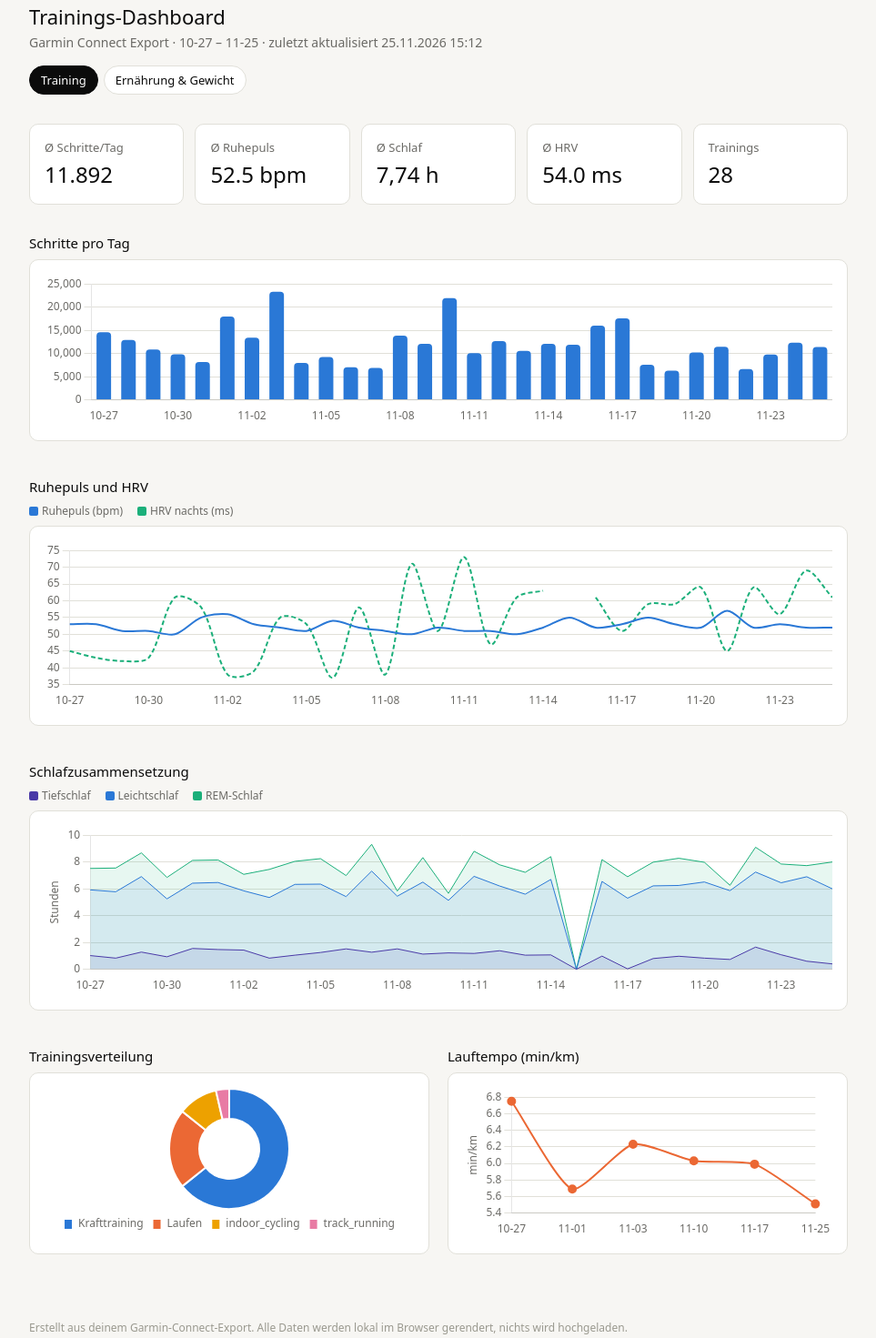
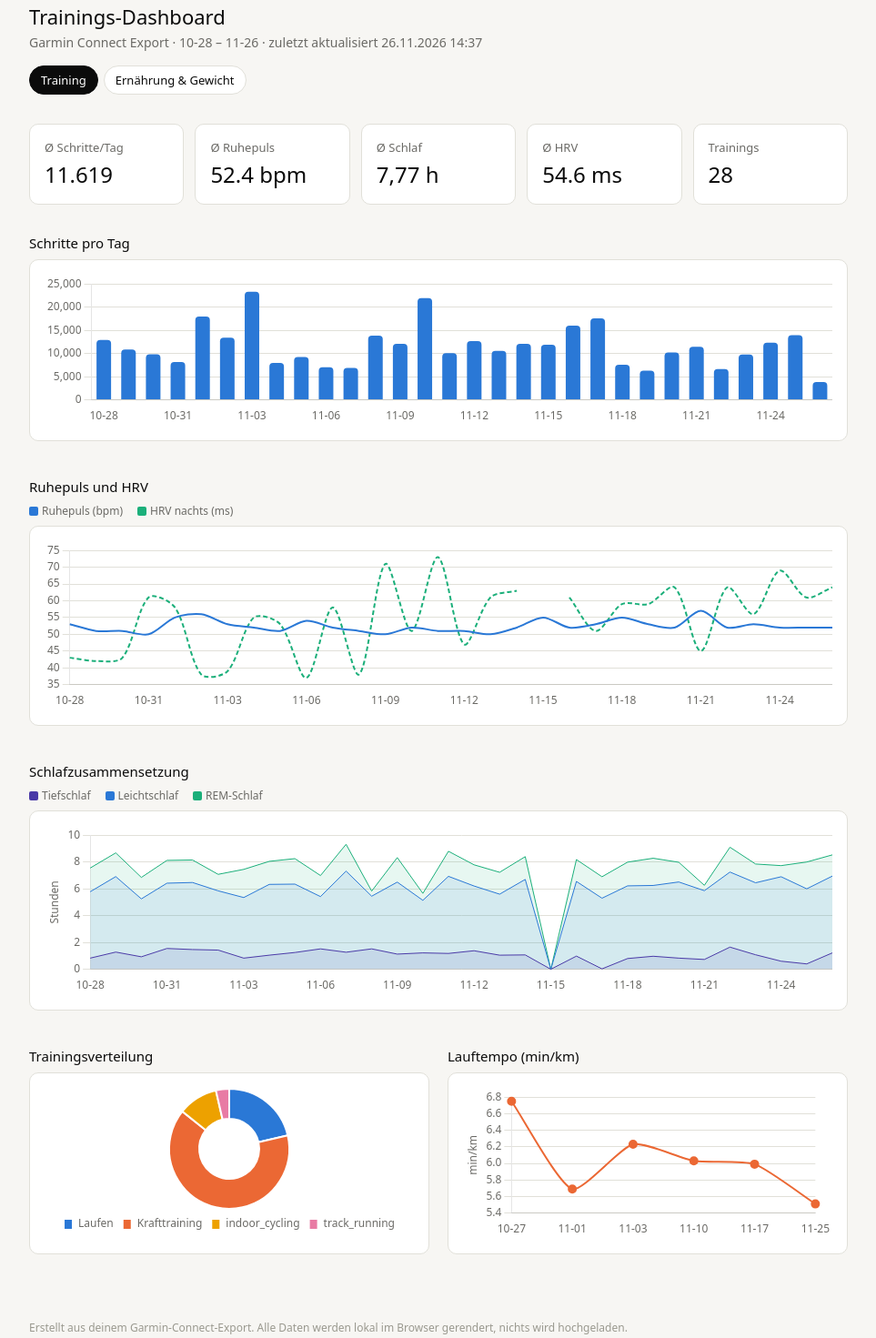
Before and after one commit to Muckdes/Garmin, a plain HTML site: page docs/index.html in a window 1280 px wide. Shown: the part 29-1500 px from the top of the page at 91% size, without its empty margins (158-1121 px from the left). Drawn offline with nearby package versions, Linux system fonts and the light colour scheme.

Commit message:
Dashboard automatisch aktualisiert

```diff
--- a/data/garmin_kalorien.csv
+++ b/data/garmin_kalorien.csv
@@ -35,3 +35,4 @@ datum,gesamt_kcal,aktiv_kcal,grundumsatz_kcal
 2026-11-22,3064,1050,2014
 2026-11-23,2589,575,2014
 2026-11-24,2485,471,2014
+2026-11-25,2674,660,2014
--- a/docs/index.html
+++ b/docs/index.html
@@ -42,14 +42,14 @@
 <body>
 <div class="wrap">
   <h1>Trainings-Dashboard</h1>
-  <p class="sub">Garmin Connect Export &middot; 10-27 – 11-25 &middot; zuletzt aktualisiert 25.11.2026 15:12</p>
+  <p class="sub">Garmin Connect Export &middot; 10-28 – 11-26 &middot; zuletzt aktualisiert 26.11.2026 14:37</p>
   <nav class="nav"><a class="active" href="index.html">Training</a><a href="ernaehrung.html">Ernährung &amp; Gewicht</a></nav>
 
   <div class="kpis">
-    <div class="kpi"><p>Ø Schritte/Tag</p><p>11.892</p></div>
-    <div class="kpi"><p>Ø Ruhepuls</p><p>52.5 bpm</p></div>
-    <div class="kpi"><p>Ø Schlaf</p><p>7,74 h</p></div>
-    <div class="kpi"><p>Ø HRV</p><p>54.0 ms</p></div>
+    <div class="kpi"><p>Ø Schritte/Tag</p><p>11.619</p></div>
+    <div class="kpi"><p>Ø Ruhepuls</p><p>52.4 bpm</p></div>
+    <div class="kpi"><p>Ø Schlaf</p><p>7,77 h</p></div>
+    <div class="kpi"><p>Ø HRV</p><p>54.6 ms</p></div>
     <div class="kpi"><p>Trainings</p><p>28</p></div>
   </div>
 
@@ -87,15 +87,15 @@
 
 <script src="https://cdn.jsdelivr.net/npm/chart.js@4.4.1/dist/chart.umd.min.js"></script>
 <script>
-const dates = ["10-27", "10-28", "10-29", "10-30", "10-31", "11-01", "11-02", "11-03", "11-04", "11-05", "11-06", "11-07", "11-08", "11-09", "11-10", "11-11", "11-12", "11-13", "11-14", "11-15", "11-16", "11-17", "11-18", "11-19", "11-20", "11-21", "11-22", "11-23", "11-24", "11-25"];
-const steps = [14607, 12942, 10868, 9827, 8167, 17960, 13416, 23319, 7975, 9228, 7037, 6901, 13876, 12091, 21946, 10070, 12680, 10585, 12064, 11902, 16009, 17603, 7579, 6305, 10220, 11435, 6624, 9784, 12346, 11379];
-const rhr = [53, 53, 51, 51, 50, 55, 56, 53, 52, 51, 54, 52, 51, 50, 52, 51, 51, 50, 52, 55, 52, 53, 55, 53, 52, 57, 52, 53, 52, 52];
-const hrv = [45.0, 43.0, 42.0, 43.0, 61.0, 58.0, 38.0, 39.0, 55.0, 53.0, 37.0, 58.0, 38.0, 71.0, 51.0, 73.0, 47.0, 61.0, 63.0, null, 61.0, 51.0, 59.0, 59.0, 64.0, 45.0, 64.0, 56.0, 69.0, 61.0];
-const deep = [1.02, 0.83, 1.28, 0.93, 1.55, 1.47, 1.43, 0.83, 1.05, 1.25, 1.52, 1.27, 1.52, 1.13, 1.22, 1.18, 1.38, 1.05, 1.07, 0.0, 0.98, 0.03, 0.8, 0.97, 0.83, 0.73, 1.65, 1.08, 0.6, 0.4];
-const light = [4.9, 4.95, 5.63, 4.32, 4.87, 5.0, 4.42, 4.52, 5.28, 5.1, 3.9, 6.05, 3.93, 5.37, 3.92, 5.75, 4.83, 4.55, 5.63, 0.0, 5.57, 5.27, 5.42, 5.28, 5.68, 5.13, 5.6, 5.37, 6.3, 5.6];
-const rem = [1.6, 1.77, 1.77, 1.6, 1.7, 1.68, 1.23, 2.1, 1.72, 1.9, 1.57, 2.0, 0.38, 1.83, 0.52, 1.87, 1.58, 1.63, 1.7, 0.0, 1.63, 1.6, 1.77, 2.03, 1.47, 0.4, 1.85, 1.4, 0.83, 2.0];
-const typeLabels = ["Krafttraining", "Laufen", "indoor_cycling", "track_running"];
-const typeCounts = [18, 6, 3, 1];
+const dates = ["10-28", "10-29", "10-30", "10-31", "11-01", "11-02", "11-03", "11-04", "11-05", "11-06", "11-07", "11-08", "11-09", "11-10", "11-11", "11-12", "11-13", "11-14", "11-15", "11-16", "11-17", "11-18", "11-19", "11-20", "11-21", "11-22", "11-23", "11-24", "11-25", "11-26"];
+const steps = [12942, 10868, 9827, 8167, 17960, 13416, 23319, 7975, 9228, 7037, 6901, 13876, 12091, 21946, 10070, 12680, 10585, 12064, 11902, 16009, 17603, 7579, 6305, 10220, 11435, 6624, 9784, 12346, 13971, 3853];
+const rhr = [53, 51, 51, 50, 55, 56, 53, 52, 51, 54, 52, 51, 50, 52, 51, 51, 50, 52, 55, 52, 53, 55, 53, 52, 57, 52, 53, 52, 52, 52];
+const hrv = [43.0, 42.0, 43.0, 61.0, 58.0, 38.0, 39.0, 55.0, 53.0, 37.0, 58.0, 38.0, 71.0, 51.0, 73.0, 47.0, 61.0, 63.0, null, 61.0, 51.0, 59.0, 59.0, 64.0, 45.0, 64.0, 56.0, 69.0, 61.0, 64.0];
+const deep = [0.83, 1.28, 0.93, 1.55, 1.47, 1.43, 0.83, 1.05, 1.25, 1.52, 1.27, 1.52, 1.13, 1.22, 1.18, 1.38, 1.05, 1.07, 0.0, 0.98, 0.03, 0.8, 0.97, 0.83, 0.73, 1.65, 1.08, 0.6, 0.4, 1.22];
+const light = [4.95, 5.63, 4.32, 4.87, 5.0, 4.42, 4.52, 5.28, 5.1, 3.9, 6.05, 3.93, 5.37, 3.92, 5.75, 4.83, 4.55, 5.63, 0.0, 5.57, 5.27, 5.42, 5.28, 5.68, 5.13, 5.6, 5.37, 6.3, 5.6, 5.73];
+const rem = [1.77, 1.77, 1.6, 1.7, 1.68, 1.23, 2.1, 1.72, 1.9, 1.57, 2.0, 0.38, 1.83, 0.52, 1.87, 1.58, 1.63, 1.7, 0.0, 1.63, 1.6, 1.77, 2.03, 1.47, 0.4, 1.85, 1.4, 0.83, 2.0, 1.58];
+const typeLabels = ["Laufen", "Krafttraining", "indoor_cycling", "track_running"];
+const typeCounts = [6, 18, 3, 1];
 const typeColors = ["#2a78d6", "#eb6834", "#eda100", "#e87ba4"];
 const runDates = ["10-27", "11-01", "11-03", "11-10", "11-17", "11-25"];
 const pace = [6.75, 5.69, 6.23, 6.03, 5.99, 5.51];
```
